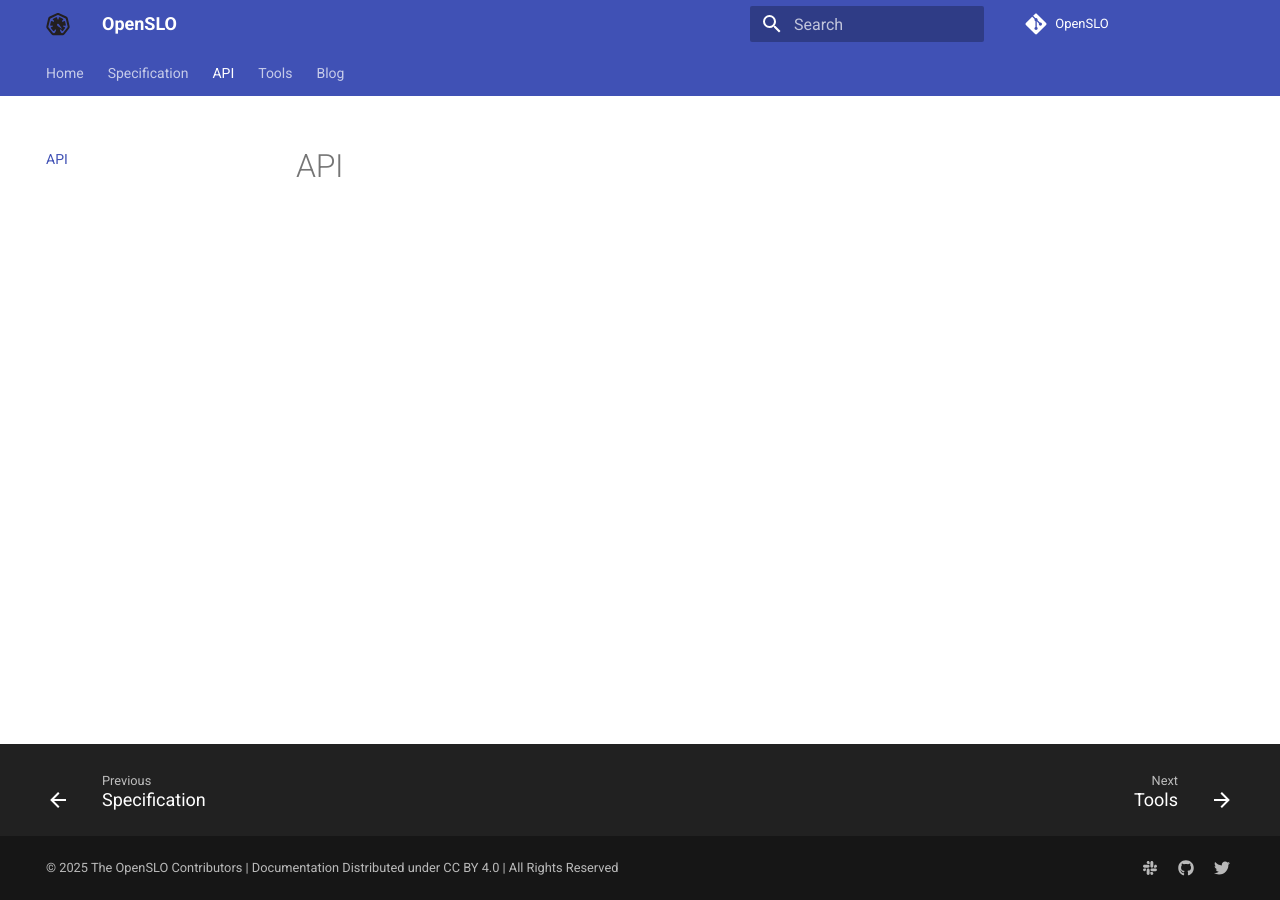
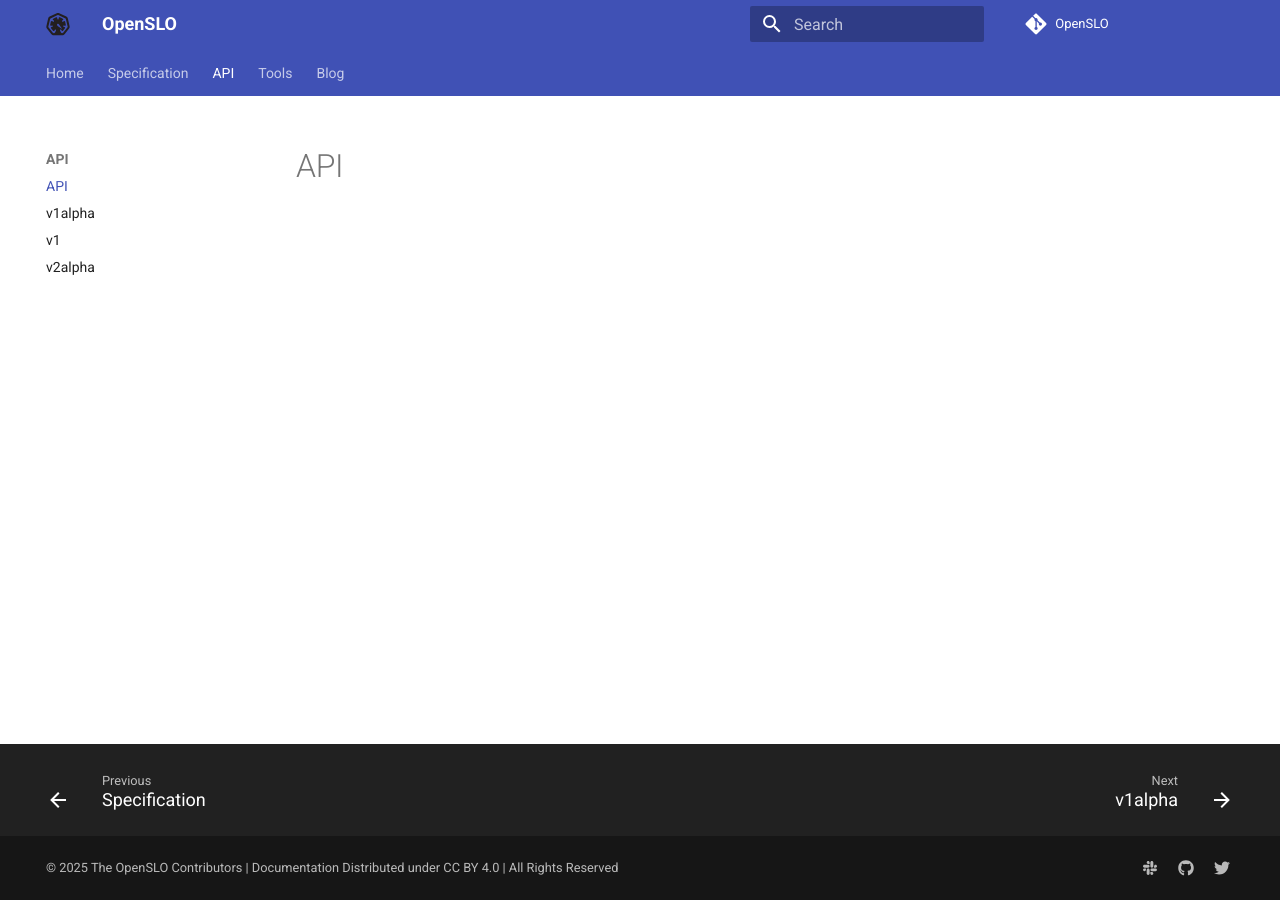
Before and after one commit to OpenSLO/openslo.github.io, an MkDocs documentation site: the page built from docs/api.md, in a window 1280 px wide. Built offline with MkDocs 1.6.1 and Material for MkDocs 9.7.7, drawn with Linux system fonts in a browser that asks for light colours; comment, search, counter and statistics services are not loaded.

Commit message:
add versions

```diff
--- a/mkdocs.yml
+++ b/mkdocs.yml
@@ -61,7 +61,11 @@ extra_css:
 nav:
   - Home: index.md
   - Specification: specification.md
-  - API: api.md
+  - API:
+    - api.md
+    - v1alpha: api/v1alpha.md
+    - v1: api/v1.md
+    - v2alpha: api/v2alpha.md
   - Tools: tools.md
   - Blog:
       - blog/index.md
```
Also changed, not shown: docs/api/v1.md (added, +1 -0 lines), docs/api/v1alpha.md (added, +1 -0 lines), docs/api/v2alpha.md (added, +1 -0 lines).
